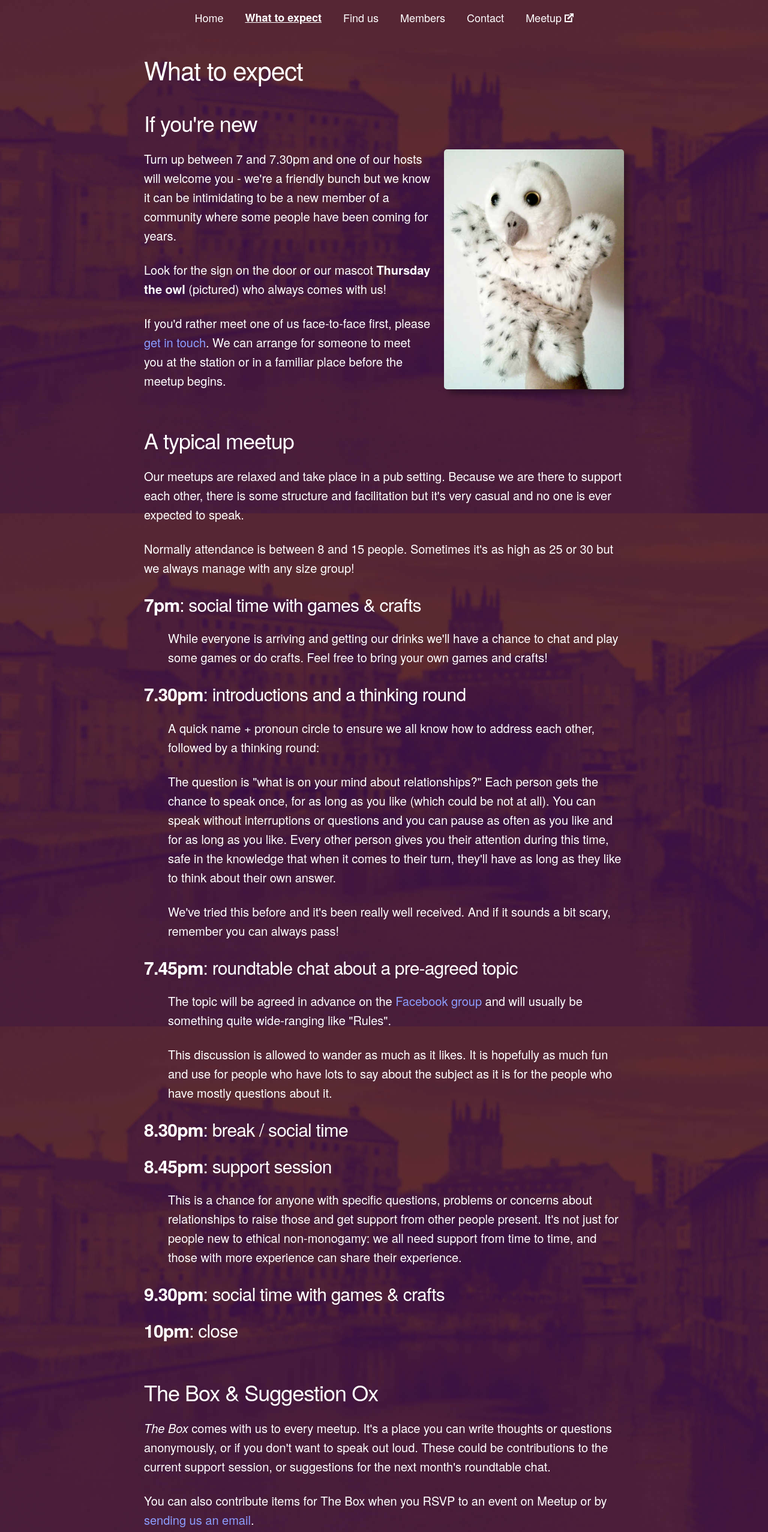
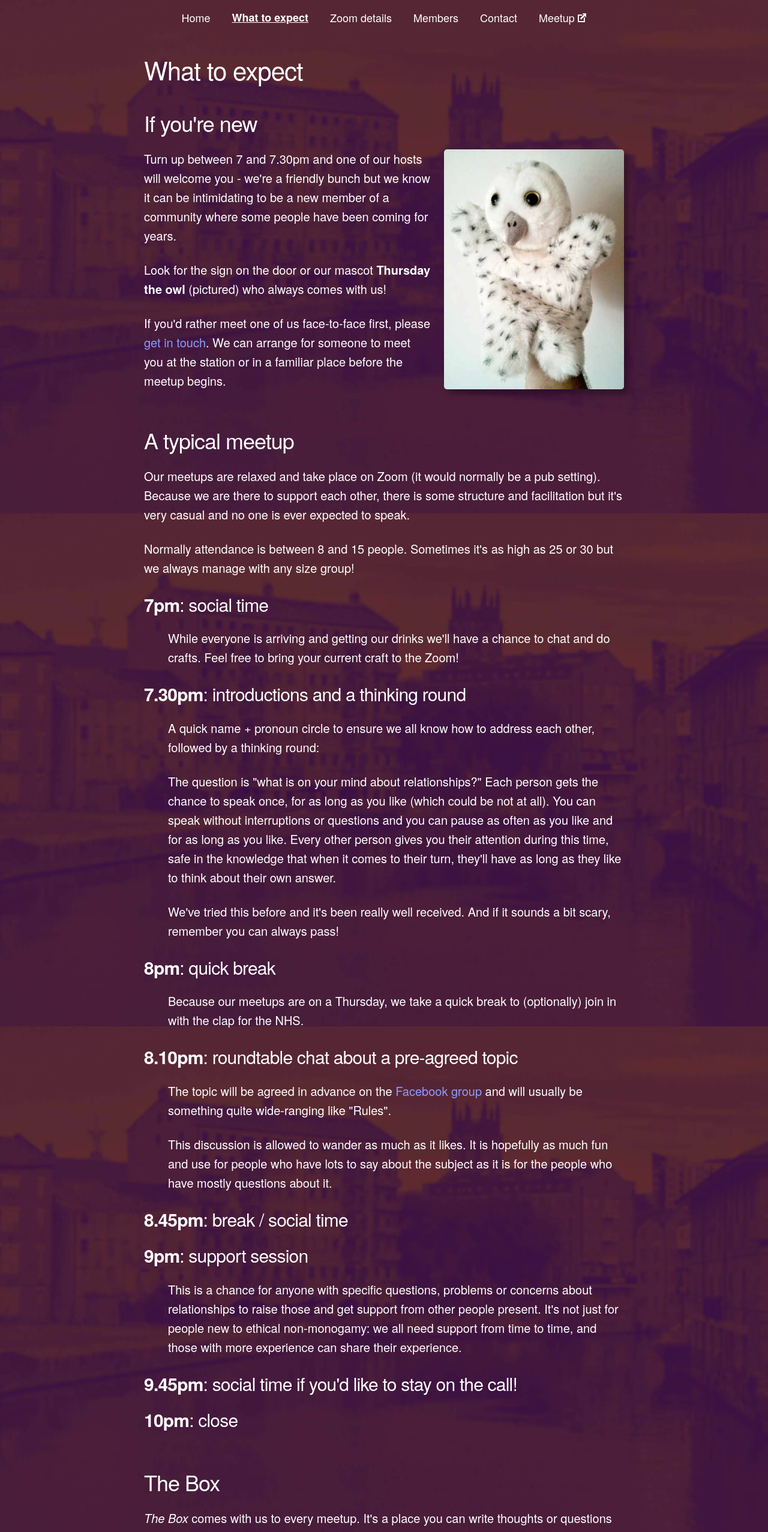
Before and after one commit to pedantic-git/y-open, a Nuxt app: page /what-to-expect in a window 1280 px wide. Shown: the top 2554 px of the page at 60% size. Built offline with nearby package versions, Linux system fonts and the light colour scheme; what vue-jsonp would draw is missing.

Commit message:
Various updates to the website

```diff
--- a/components/Menu.vue
+++ b/components/Menu.vue
@@ -2,7 +2,7 @@
   <nav class="menu">
     <nuxt-link to="/" exact>Home</nuxt-link>
     <nuxt-link to="/what-to-expect">What to expect</nuxt-link>
-    <nuxt-link to="/find-us">Find us</nuxt-link>
+    <nuxt-link to="/find-us">Zoom details</nuxt-link>
     <nuxt-link to="/members">Members</nuxt-link>
     <nuxt-link to="/contact">Contact</nuxt-link>
     <a href="https://www.meetup.com/y-open/" target="_blank" rel="noopener">Meetup <img src="~assets/nw.svg" alt="new window" /></a>
--- a/pages/find-us.vue
+++ b/pages/find-us.vue
@@ -1,21 +1,30 @@
 <template>
   <main>
-    <h2>Find us</h2>
-    <p>Our meetups usually take place at the <b><a href="https://www.facebook.com/thevictoriahotelleeds/" target="_blank" rel="noopener">Victoria Hotel</a></b> in Leeds city centre. This is a large pub on Great George Street, directly behind Leeds Town Hall.</p>
-    <img id="vic" src="~assets/vic.jpg" alt="View of the Victoria Hotel" />
-    <p>We are a short walk from the railway station, from Infirmary Street bus station and there are a couple of car parks nearby &mdash; the nearest are <a href="https://www.leeds.gov.uk/parking-roads-and-travel/parking/city-centre-car-parks/international-pool-car-park/" target="_blank" rel="noopener">International Pool</a> (£3) and <a href="https://www.visitleeds.co.uk/thedms.aspx?dms=3&venue=2199626" target="_blank" rel="noopener">The Rose Bowl</a> (£5). There's also some on-street parking which you can now pay for with an app.</p>
-    <p>We meet in Bridget's Room, on the left as you enter. Keep an eye out for the sign on the door and for Thursday the owl, or ask for O.P.E.N at the bar  and they will guide you to the room.</p>
-    <p>We have exclusive use of this room from 7pm until 10pm. The venue has one step up at the main entrance. A street-level entrance is available; please let us know if you need this.</p>
-    <iframe id="map" src="https://www.google.com/maps/embed?pb=!1m18!1m12!1m3!1d2356.3627801709376!2d-1.5519707841443462!3d53.800828080076776!2m3!1f0!2f0!3f0!3m2!1i1024!2i768!4f13.1!3m3!1m2!1s0x48795c1d72c4966b%3A0xca64760616357cd3!2sThe+Victoria+Hotel!5e0!3m2!1sen!2suk!4v1551034266160" allowfullscreen />
-    <p>Sometimes our meetups take place in different venues. <a href="https://www.meetup.com/y-open/" target="_blank" rel="noopener">Keep an eye on Meetup</a> for more details.</p>
+    <h2>Zoom details</h2>
+    <p>Before this pandemic, our meetups usually took place at the <b><a href="https://www.facebook.com/thevictoriahotelleeds/" target="_blank" rel="noopener">Victoria Hotel</a></b> in Leeds city centre, and we hope to be back there soon.</p>
+    <p>Until then, we are meeting on <b><a href="https://zoom.us/" target="_blank" rel="noopener">Zoom</a></b>.</p>
+    <p>
+      <a class="logo" href="https://zoom.us/" target="_blank" rel="noopener">
+        <img alt="Zoom logo" src="~/assets/zoom-logo.svg" />
+      </a>
+    </p>
+    <p>Zoom is videoconferencing software you have probably heard of! You can <a href="https://zoom.us/download" target="_blank" rel="noopener">download and install</a> the software on PC, Mac, iPhone, iPad or Android.</p>
+    <p>The link to the call will be posted in the event page on Meetup well in advance of the call. Look for the section marked "Online event" - it's on the right hand side on a computer and near the top on a mobile - and click the link. You can find the Meetup event pages for our next few events below:</p>
+    <Events />
+    <p>If you have any trouble getting into our Zoom call, <nuxt-link to="/contact">drop the organisers a message</nuxt-link> and we'll try to help you.</p>
   </main>
 </template>
 
 <script>
+import Events from '~/components/Events.vue'
+
 export default {
+  components: {
+    Events
+  },
   head () {
     return {
-      title: 'Find us'
+      title: 'Zoom details'
     }
   }
 }
@@ -23,6 +32,12 @@ export default {
 
 <style lang="scss">
 @import "~assets/vars";
+
+a.logo {
+  img {
+    height: 6rem;
+  }
+}
 
 iframe#map {
   width: 100%;
--- a/pages/index.vue
+++ b/pages/index.vue
@@ -5,18 +5,18 @@
       <h2>Welcome to Yorkshire O.P.E.N!</h2>
       <p>We are a support community for people in or curious about ethically non-monogamous relationships.</p>
       <p>We've been going since 2012 and welcome members and newcomers from across Yorkshire and the north of England.</p>
-      <p>We meet on the <b>first Thursday of every month</b> in central Leeds.</p>
+      <p>We normally meet on the <b>first Thursday of every month</b> in central Leeds, but we are <b>currently online</b> because of the ongoing coronavirus pandemic.</p>
     </section>
     <section>
       <h2>Upcoming meetups</h2>
-      <p>Here are the next few O.P.E.N events (as well as social events organised by our sibling group Yorkshire Poly Connections):</p>
+      <p>Here are the next few O.P.E.N events:</p>
       <Events/>
       <p>Or <a href="https://www.meetup.com/y-open/" target="_blank" rel="noopener">join us on Meetup</a> to be notified about all our events!</p>
     </section>
     <section>
       <h2>New to the group?</h2>
       <p>We're a friendly and welcoming group, but it makes sense if your first time joining us is somewhat daunting. Here's a quick guide to <nuxt-link to="/what-to-expect">what to expect at an O.P.E.N meetup</nuxt-link>.</p>
-      <p>We usually meet at the Victoria Hotel: here's how to <nuxt-link to="/find-us">find us</nuxt-link>.</p>
+      <p>Because of the ongoing pandemic, we currently meet online using Zoom: here's some information about how to <nuxt-link to="/find-us">find us on Zoom</nuxt-link>.</p>
     </section>
     <section>
       <h2>Been before?</h2>
--- a/pages/what-to-expect.vue
+++ b/pages/what-to-expect.vue
@@ -12,11 +12,11 @@
     </section>
     <section>
       <h3>A typical meetup</h3>
-      <p>Our meetups are relaxed and take place in a pub setting. Because we are there to support each other, there is some structure and facilitation but it's very casual and no one is ever expected to speak.</p>
+      <p>Our meetups are relaxed and take place on Zoom (it would normally be a pub setting). Because we are there to support each other, there is some structure and facilitation but it's very casual and no one is ever expected to speak.</p>
       <p>Normally attendance is between 8 and 15 people. Sometimes it's as high as 25 or 30 but we always manage with any size group!</p>
-      <h4><b>7pm</b>: social time with games &amp; crafts</h4>
+      <h4><b>7pm</b>: social time</h4>
       <div class="explanation">
-        <p>While everyone is arriving and getting our drinks we'll have a chance to chat and play some games or do crafts. Feel free to bring your own games and crafts!</p>
+        <p>While everyone is arriving and getting our drinks we'll have a chance to chat and do crafts. Feel free to bring your current craft to the Zoom!</p>
       </div>
       <h4><b>7.30pm</b>: introductions and a thinking round</h4>
       <div class="explanation">
@@ -24,25 +24,29 @@
         <p>The question is "what is on your mind about relationships?" Each person gets the chance to speak once, for as long as you like (which could be not at all). You can speak without interruptions or questions and you can pause as often as you like and for as long as you like. Every other person gives you their attention during this time, safe in the knowledge that when it comes to their turn, they'll have as long as they like to think about their own answer.</p>
         <p>We've tried this before and it's been really well received. And if it sounds a bit scary, remember you can always pass!</p>
       </div>
-      <h4><b>7.45pm</b>: roundtable chat about a pre-agreed topic</h4>
+      <h4><b>8pm</b>: quick break</h4>
+      <div class="explanation">
+        <p>Because our meetups are on a Thursday, we take a quick break to (optionally) join in with the clap for the NHS.</p>
+      </div>
+      <h4><b>8.10pm</b>: roundtable chat about a pre-agreed topic</h4>
       <div class="explanation">
         <p>The topic will be agreed in advance on the <nuxt-link to="/members">Facebook group</nuxt-link> and will usually be something quite wide-ranging like "Rules".</p>
         <p>This discussion is allowed to wander as much as it likes. It is hopefully as much fun and use for people who have lots to say about the subject as it is for the people who have mostly questions about it.</p>
       </div>
-      <h4><b>8.30pm</b>: break / social time</h4>
-      <h4><b>8.45pm</b>: support session</h4>
+      <h4><b>8.45pm</b>: break / social time</h4>
+      <h4><b>9pm</b>: support session</h4>
       <div class="explanation">
         <p>This is a chance for anyone with specific questions, problems or concerns about relationships to raise those and get support from other people present. It's not just for people new to ethical non-monogamy: we all need support from time to time, and those with more experience can share their experience.</p>
       </div>
-      <h4><b>9.30pm</b>: social time with games &amp; crafts</h4>
+      <h4><b>9.45pm</b>: social time if you'd like to stay on the call!</h4>
       <h4><b>10pm</b>: close</h4>
     </section>
     <section>
-      <h3>The Box &amp; Suggestion Ox</h3>
+      <h3>The Box</h3>
       <p><em>The Box</em> comes with us to every meetup. It's a place you can write thoughts or questions anonymously, or if you don't want to speak out loud. These could be contributions to the current support session, or suggestions for the next month's roundtable chat.</p>
       <p>You can also contribute items for The Box when you RSVP to an event on Meetup or by <nuxt-link to="/contact">sending us an email</nuxt-link>.</p>
       <p>One of the organisers will read out anything that's in The Box at the start of the support session; so you can put your questions or thoughts in there at any time during the first half.</p>
-      <p>You can also submit thoughts and comments anonymously using <a href="https://www.suggestionox.com/r/2knrK5" target="_blank" rel="noopener">our Suggestion Ox</a>. Suggestion Ox is completely anonymous: even the organisers cannot see who posted a message.</p>
+      <p>You can also submit thoughts and comments directly to an organiser (Quinn or Emily) during the Zoom call using the private chat feature. Be sure to say you'd like your words to be read out as an anonymous comment.</p>
     </section>
     <section id="rules">
       <h3>Rules</h3>
@@ -60,7 +64,7 @@
     <section>
       <h3>Do I need to pay?</h3>
       <p>Short answer: No.</p>
-      <p>Hiring the room costs us a small amount each month. if you'd like to contribute to this, the <nuxt-link to="/members#library">O.P.E.N library</nuxt-link> or the Meetup/website running costs, small donations are welcome! You can put cash into The Box or it's possible to <nuxt-link to="/members#donate">donate online</nuxt-link>.</p>
+      <p>Zoom costs us a small amount each month, and we would like to make a donation to our usual venue (The Victoria Hotel) after the pandemic ends because none of this is their fault! if you'd like to contribute to this, the <nuxt-link to="/members#library">O.P.E.N library</nuxt-link> or the Meetup/website running costs, small donations are welcome! You can put cash into The Box or it's possible to <nuxt-link to="/members#donate">donate online</nuxt-link>.</p>
     </section>
     <section>
       <h3>Social events</h3>
```
Also changed, not shown: pages/members.vue (+11 -6 lines), assets/zoom-logo.svg (added).
